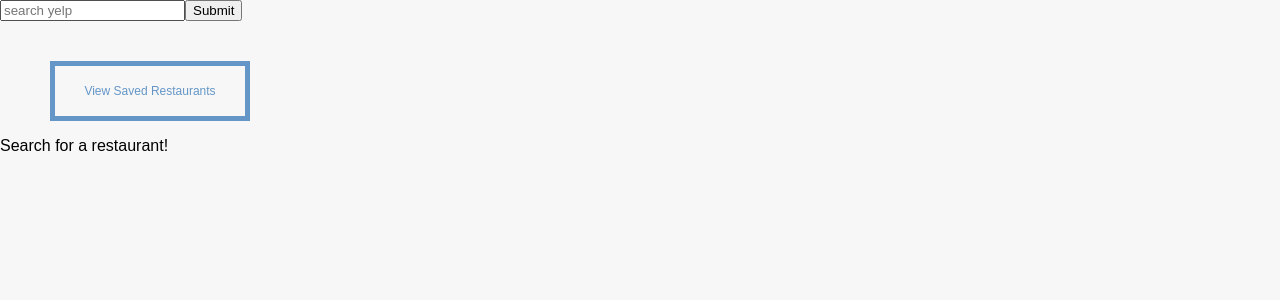
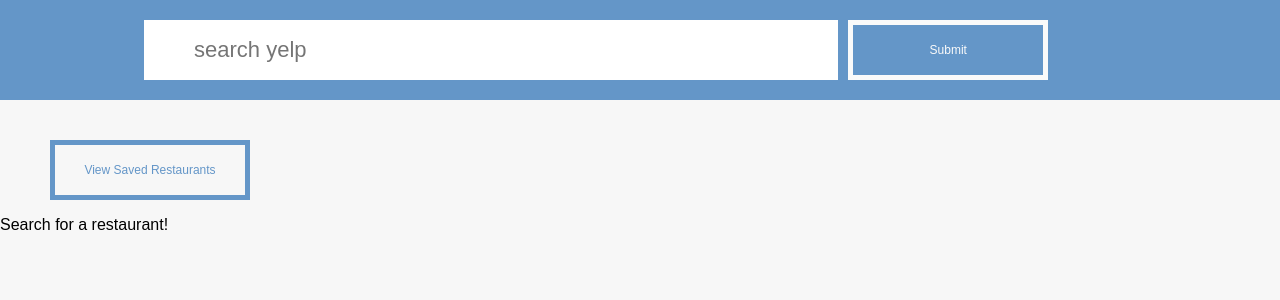
Before and after one commit to trevorpreston/RestRater, a React (Create React App) app in the folder frontend/: page / in a window 1280 px wide. Shown: the top 300 px of the page. Built offline with nearby package versions, Linux system fonts and the light colour scheme.

Commit message:
styled search bar

```diff
--- a/frontend/src/App.css
+++ b/frontend/src/App.css
@@ -21,3 +21,38 @@ button {
   margin-top: 40px;
   margin-left: 50px;
 }
+
+.search-container {
+  background-color: #6496c8;
+  padding: 20px;
+}
+
+.search-container > form {
+  width: 80%;
+  height: 60px;
+  margin: 0 auto
+}
+
+.search-input {
+  display: inline-block;
+  height: 60px;
+  width: 70%;
+  padding: 0px;
+  border: 0px;
+  text-indent: 50px;
+  font-size: 22px;
+  font-color: #212121;
+  vertical-align: bottom
+}
+
+.search-button {
+  display: inline-block;
+  margin-left: 1%;
+  height: 60px;
+  width: 29%;
+  max-width: 200px;
+  font-size: 12px;
+  color: #fafafa;
+  background: rgba(0,0,0,0);
+  border: solid 5px #FAFAFA;
+}
--- a/frontend/src/Search.jsx
+++ b/frontend/src/Search.jsx
@@ -3,10 +3,12 @@ import React, {Component} from 'react';
 export default class SearchBar extends Component {
 	render(){
 		return(
-      <form onSubmit={this.props.searchYelp}>
-        <input type="text" className="form-control input-lg" name="param" placeholder="search yelp" />
-        <input type="submit" />
-      </form>
+			<div className="search-container">
+	      <form onSubmit={this.props.searchYelp}>
+	        <input type="text" className="search-input" name="param" placeholder="search yelp" />
+	        <input className="search-button" type="submit"/>
+	      </form>
+      </div>
 		)
 	}
 }
```
